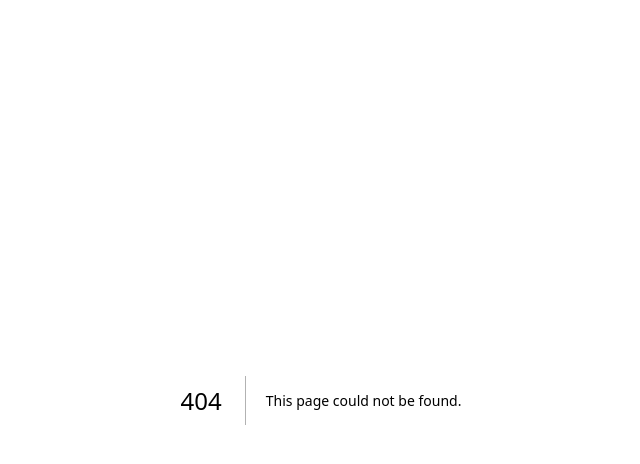
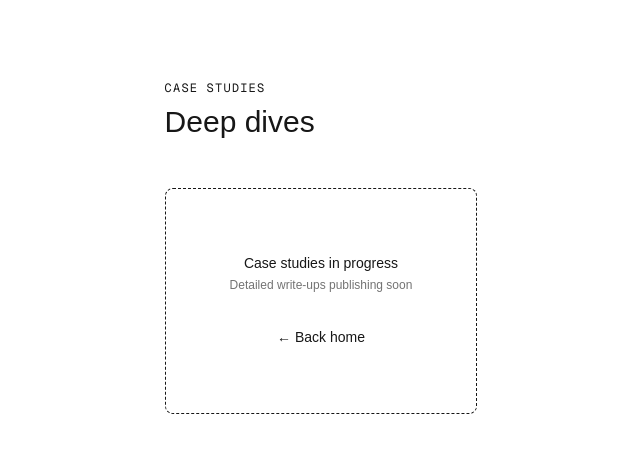
Before and after one commit to ac-acmd/portfolio, a Next.js app: page /case-studies in a window 1280 px wide. Before the commit this address had no page. Shown: the top 464 px of the page, without its empty margins (319-959 px from the left). Built offline with nearby package versions, Linux system fonts and the light colour scheme.

Commit message:
feat(case-studies/page.tsx): create page component

```diff
--- /dev/null
+++ b/app/case-studies/page.tsx
@@ -0,0 +1,60 @@
+import Link from "next/link";
+import { caseStudies } from "@/lib/case-studies";
+
+export const metadata = {
+  title: "Case Studies — Austin Cole",
+  description: "In-depth project breakdowns with measurable outcomes.",
+};
+
+export default function CaseStudiesPage() {
+  return (
+    <div className="max-w-4xl mx-auto px-6 py-20">
+      <div className="mb-12">
+        <p className="text-xs font-mono text-teal uppercase tracking-widest mb-2">
+          Case Studies
+        </p>
+        <h1 className="text-3xl font-medium text-foreground">Deep dives</h1>
+      </div>
+
+      {caseStudies.length === 0 ? (
+        <div className="border border-dashed border-border rounded-lg p-16 text-center">
+          <p className="text-sm text-muted mb-1">Case studies in progress</p>
+          <p className="text-xs text-muted opacity-60 mb-8">
+            Detailed write-ups publishing soon
+          </p>
+          <Link
+            href="/"
+            className="text-sm text-foreground hover:text-teal transition-colors"
+          >
+            ← Back home
+          </Link>
+        </div>
+      ) : (
+        <div className="grid gap-4">
+          {caseStudies.map((study) => (
+            <Link
+              key={study.slug}
+              href={`/case-studies/${study.slug}`}
+              className="group block p-6 border border-border rounded-lg hover:border-foreground transition-colors"
+            >
+              <div className="flex items-start justify-between gap-4">
+                <div>
+                  <p className="text-xs text-muted mb-2">{study.client}</p>
+                  <h2 className="text-base font-medium text-foreground group-hover:text-teal transition-colors mb-2">
+                    {study.title}
+                  </h2>
+                  <p className="text-sm text-muted leading-relaxed">
+                    {study.summary}
+                  </p>
+                </div>
+                <span className="text-muted group-hover:text-foreground transition-colors shrink-0 mt-1">
+                  →
+                </span>
+              </div>
+            </Link>
+          ))}
+        </div>
+      )}
+    </div>
+  );
+}
```
